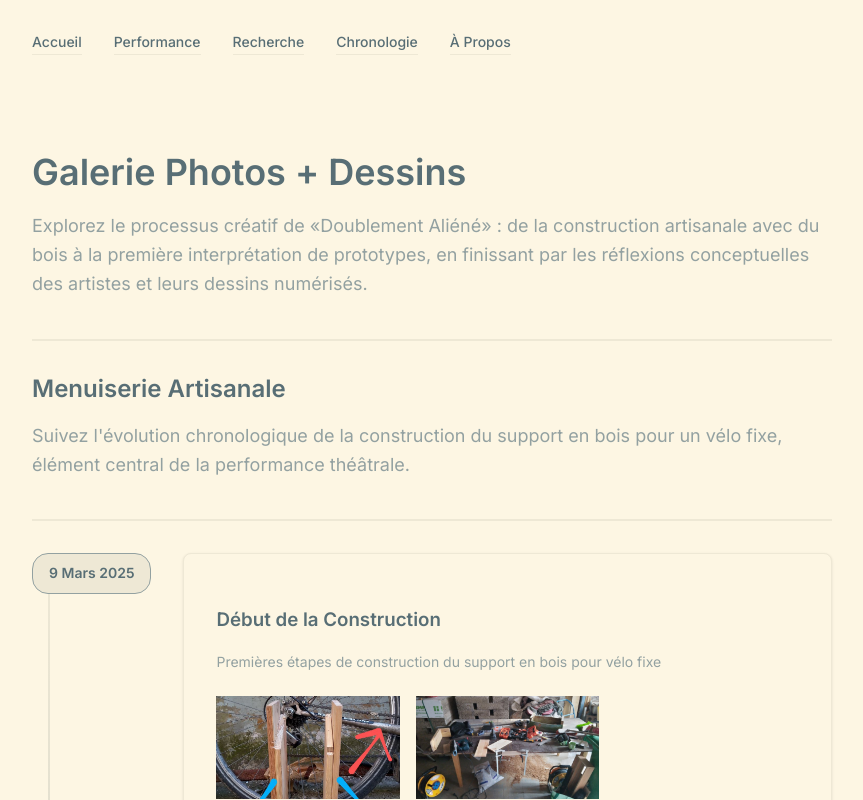
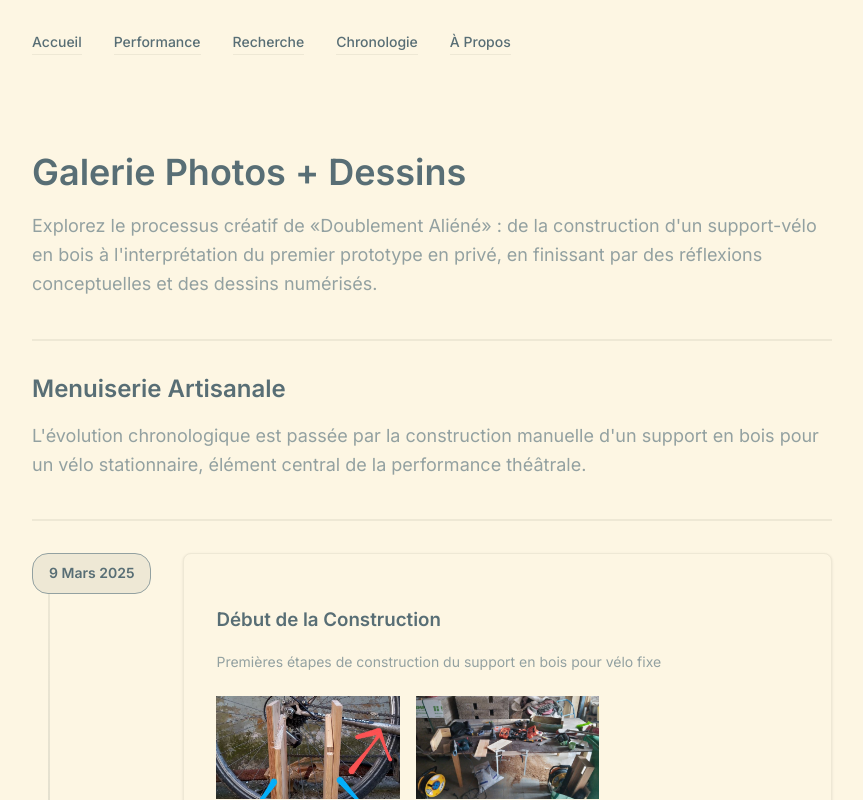
Before and after one commit to daqhris/DoublementAliene, a Next.js app: page /performance/gallery in a window 1280 px wide. Shown: the top 800 px of the page, without its empty margins (208-1071 px from the left). Built offline with nearby package versions, Linux system fonts and the light colour scheme; no server answers.

Commit message:
texts editing

```diff
--- a/app/performance/gallery/page.tsx
+++ b/app/performance/gallery/page.tsx
@@ -6,7 +6,7 @@ import PDFViewer from '../../components/PDFViewer';
 
 export const metadata: Metadata = {
   title: 'Galerie - Doublement Aliéné',
-  description: 'Galerie chronologique des matériaux créatifs de la performance théâtrale Doublement Aliéné',
+  description: 'Galerie chronologique des matériaux créatifs du spectacle «Doublement Aliéné»',
 };
 
 export default function GalleryPage() {
@@ -183,14 +183,14 @@ export default function GalleryPage() {
         <h1 className="theater-heading-lg mb-4">Galerie Photos + Dessins</h1>
         <p className="theater-subtitle max-w-3xl">
           Explorez le processus créatif de «Doublement Aliéné» :
-          de la construction artisanale avec du bois à la première interprétation de prototypes,
-          en finissant par les réflexions conceptuelles des artistes et leurs dessins numérisés.
+          de la construction d'un support-vélo en bois à l'interprétation du premier prototype en privé,
+          en finissant par des réflexions conceptuelles et des dessins numérisés.
         </p>
       </div>
 
       <TimelineGallery
         title="Menuiserie Artisanale"
-        description="Suivez l'évolution chronologique de la construction du support en bois pour un vélo fixe, élément central de la performance théâtrale."
+        description="L'évolution chronologique est passée par la construction manuelle d'un support en bois pour un vélo stationnaire, élément central de la performance théâtrale."
         items={constructionTimeline}
       />
 
@@ -202,7 +202,7 @@ export default function GalleryPage() {
 
       <ImageGallery
         title="Session de Feedback et Réflexion"
-        description="Moments de réflexion et d'échanges conceptuels suite aux représentations théâtrales."
+        description="Moments de réflexion et d'échanges conceptuels suite à deux représentations théâtrales."
         images={feedbackImages}
       />
 
```
